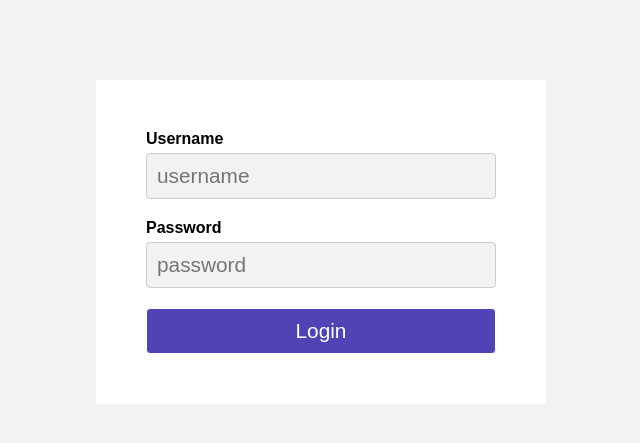
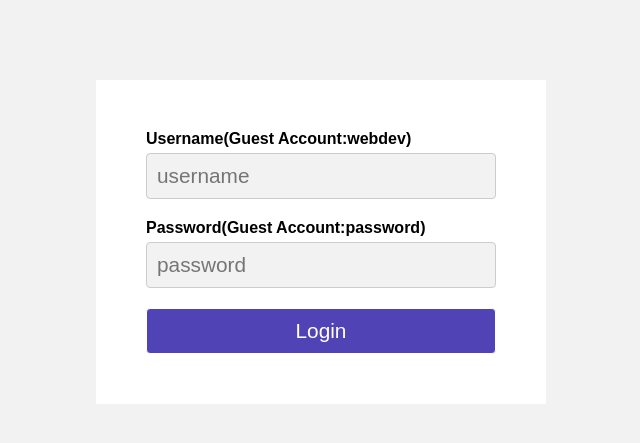
Before and after one commit to dyang912/photo-app, a Flask app: page /login in a window 1280 px wide. Shown: the part 70-513 px from the top of the page, without its empty margins (319-959 px from the left). Run offline with Flask 2, Linux system fonts and the light colour scheme; some libraries are stand-ins or nearby versions.

Commit message:
update guest account

```diff
--- a/templates/login.html
+++ b/templates/login.html
@@ -55,11 +55,11 @@
             <div class="error">{{ message }}</div>
         {% endif %}
         <div>
-            <label for="username">Username</label>
+            <label for="username">Username(Guest Account:webdev)</label>
             <input name="username" type="text" value="" id="username" placeholder="username">
         </div>
         <div>
-            <label for="password">Password</label>
+            <label for="password">Password(Guest Account:password)</label>
             <input name="password" type="password" value="" id="password" placeholder="password"><br>
         </div>
         <button type="submit">Login</button>
```
